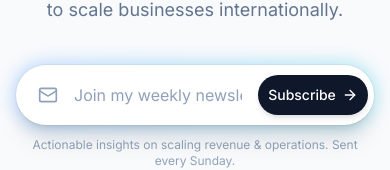
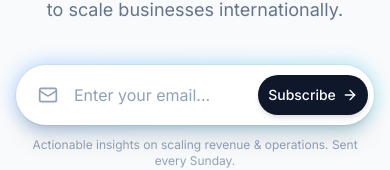
Before and after one commit to AJ-434/adam-wallace-portfolio, a React (Vite) app: page / in a window 390 px wide. Shown: the part 563-733 px from the top of the page. Built offline with nearby package versions, Linux system fonts and the light colour scheme; a web font is replaced by a local one.

Commit message:
Shorten newsletter placeholder for mobile

```diff
--- a/components/Hero.tsx
+++ b/components/Hero.tsx
@@ -69,7 +69,7 @@ const Hero: React.FC = () => {
                 type="email"
                 name="email_address"
                 required
-                placeholder="Join my weekly newsletter..."
+                placeholder="Enter your email..."
                 className="w-full bg-transparent px-4 py-3 text-slate-900 placeholder-slate-400 focus:outline-none"
               />
               <button
```
